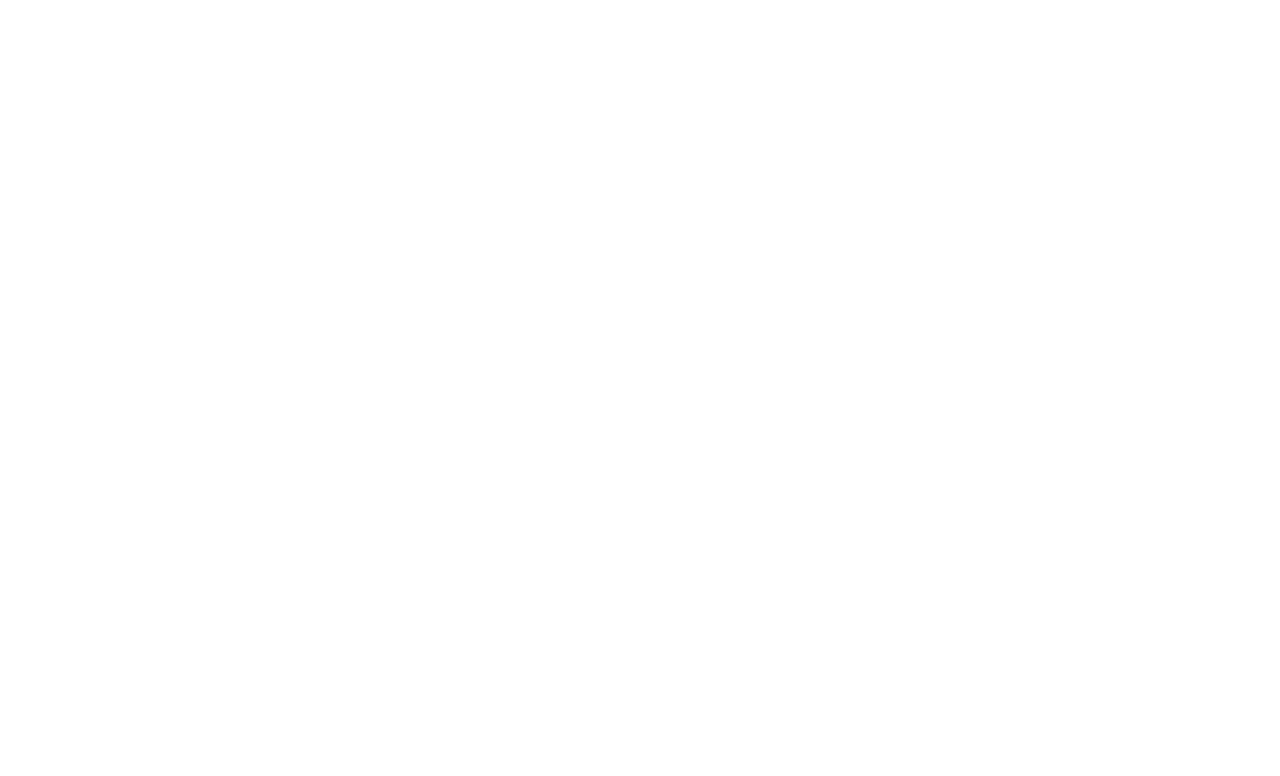
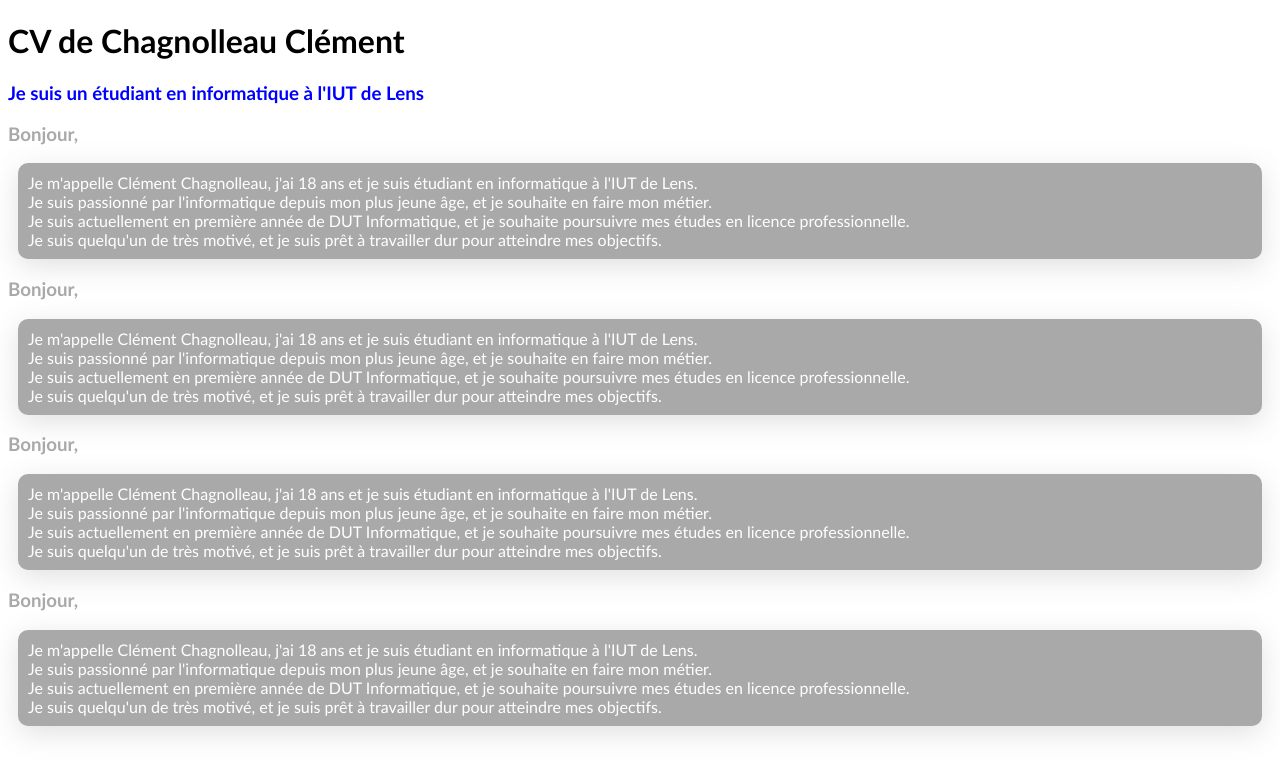
Before and after one commit to technokob/Porfolio, a plain HTML site: page index.html in a window 1280 px wide. Drawn offline with Linux system fonts and the light colour scheme.

Commit message:
début css, et add texte

```diff
--- a/index.html
+++ b/index.html
@@ -2,7 +2,40 @@
 <html>
     <head>
         <title>
-        Chagnolleau
+        Chagnolleau Clément
         </title>
+        <link rel="stylesheet" href="style.css">
     </head>
+    <body>
+        <h1>CV de Chagnolleau Clément</h1>
+        <h3 id="intro_title">Je suis un étudiant en informatique à l'IUT de Lens</h3>
+        <div>
+            <h3 class="para_title">Bonjour,</h3>
+            <p>
+            Je m'appelle Clément Chagnolleau, j'ai 18 ans et je suis étudiant en informatique à l'IUT de Lens.</br>
+            Je suis passionné par l'informatique depuis mon plus jeune âge, et je souhaite en faire mon métier.</br>
+            Je suis actuellement en première année de DUT Informatique, et je souhaite poursuivre mes études en licence professionnelle.</br>
+            Je suis quelqu'un de très motivé, et je suis prêt à travailler dur pour atteindre mes objectifs.</br>
+            </p>
+            <h3 class="para_title">Bonjour,</h3>
+            <p>
+            Je m'appelle Clément Chagnolleau, j'ai 18 ans et je suis étudiant en informatique à l'IUT de Lens.</br>
+            Je suis passionné par l'informatique depuis mon plus jeune âge, et je souhaite en faire mon métier.</br>
+            Je suis actuellement en première année de DUT Informatique, et je souhaite poursuivre mes études en licence professionnelle.</br>
+            Je suis quelqu'un de très motivé, et je suis prêt à travailler dur pour atteindre mes objectifs.</br>
+            </p><h3 class="para_title">Bonjour,</h3>
+            <p>
+            Je m'appelle Clément Chagnolleau, j'ai 18 ans et je suis étudiant en informatique à l'IUT de Lens.</br>
+            Je suis passionné par l'informatique depuis mon plus jeune âge, et je souhaite en faire mon métier.</br>
+            Je suis actuellement en première année de DUT Informatique, et je souhaite poursuivre mes études en licence professionnelle.</br>
+            Je suis quelqu'un de très motivé, et je suis prêt à travailler dur pour atteindre mes objectifs.</br>
+            </p><h3 class="para_title">Bonjour,</h3>
+            <p>
+            Je m'appelle Clément Chagnolleau, j'ai 18 ans et je suis étudiant en informatique à l'IUT de Lens.</br>
+            Je suis passionné par l'informatique depuis mon plus jeune âge, et je souhaite en faire mon métier.</br>
+            Je suis actuellement en première année de DUT Informatique, et je souhaite poursuivre mes études en licence professionnelle.</br>
+            Je suis quelqu'un de très motivé, et je suis prêt à travailler dur pour atteindre mes objectifs.</br>
+            </p>
+        </div>
+    </body>
 </html>
--- /dev/null
+++ b/style.css
@@ -0,0 +1,30 @@
+body {
+    background-color: white;
+    color: black;
+    font-family: 'Trebuchet MS', 'Lucida Sans Unicode', 'Lucida Grande', 'Lucida Sans', Arial, sans-serif;
+}
+
+h1 {
+    color: black
+}
+
+p {
+    background-color: darkgray;
+    color: white;
+    padding: 10px;
+    border-radius: 10px;
+    box-shadow: rgba(100, 100, 111, 0.2) 0px 7px 29px 0px;
+    margin: 10px;
+
+}
+
+#intro_title {
+    color: blue;
+
+}
+
+.para_title {
+    color: darkgrey;
+
+
+}
```
